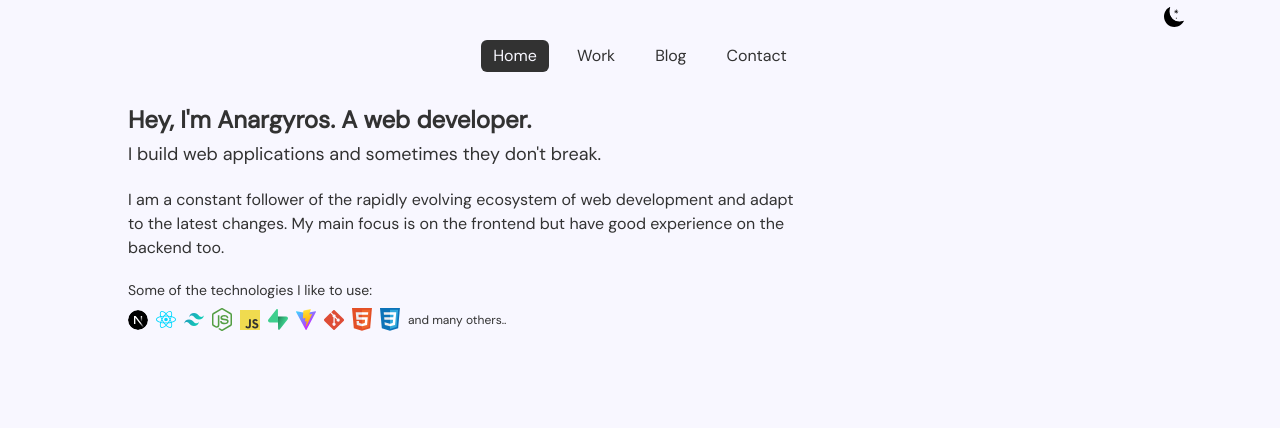
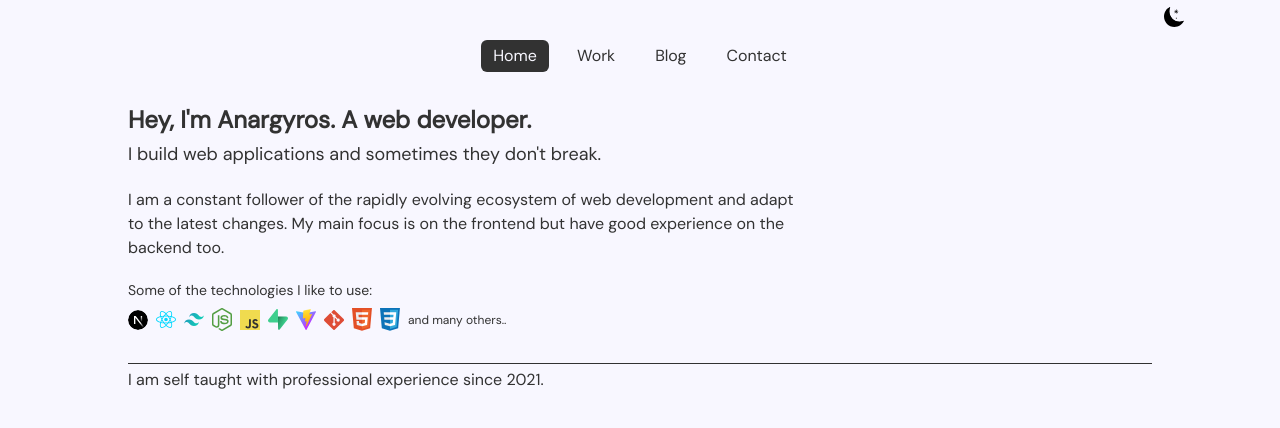
Before and after one commit to anargiris/Stylidis, a Next.js app: page / in a window 1280 px wide. Shown: the top 428 px of the page. Built offline with nearby package versions, Linux system fonts and the light colour scheme.

Commit message:
small addition

```diff
--- a/app/page.js
+++ b/app/page.js
@@ -17,6 +17,7 @@ export default function Home() {
         },
       }}
     >
+      <section>
         <h1 className="text-2xl font-semibold mb-1">
           Hey, I'm Anargyros. A web developer.
         </h1>
@@ -29,9 +30,15 @@ export default function Home() {
           frontend but have good experience on the backend too.
         </p>
         <div>
-        <p className="text-sm mb-2">Some of the technologies I like to use:</p>
+          <p className="text-sm mb-2">
+            Some of the technologies I like to use:
+          </p>
           <TechnologiesList />
         </div>
+      </section>
+      <section className="border-t border-[#323232] dark:border-[#f8f7ff] w-full mt-8 py-1">
+        <h3>I am self taught with professional experience since 2021.</h3>
+      </section>
     </MotionDiv>
   );
 }
--- a/components/ProjectLinkIcon.js
+++ b/components/ProjectLinkIcon.js
@@ -13,8 +13,8 @@ const ProjectLinkIcon = () => {
       <path
         fill="none"
         stroke={theme === "dark" ? "#fff" : "#323232"}
-        stroke-linecap="round"
-        stroke-linejoin="round"
+        strokeLinecap="round"
+        strokeLinejoin="round"
         d="M18.5 8.5v-5h-5m5 0l-7 7m-1-7h-5a2 2 0 0 0-2 2v10a2 2 0 0 0 2 2h11a2 2 0 0 0 2-2v-4"
       ></path>
     </svg>
```
Lines whose indentation alone changed are shown as unchanged.
